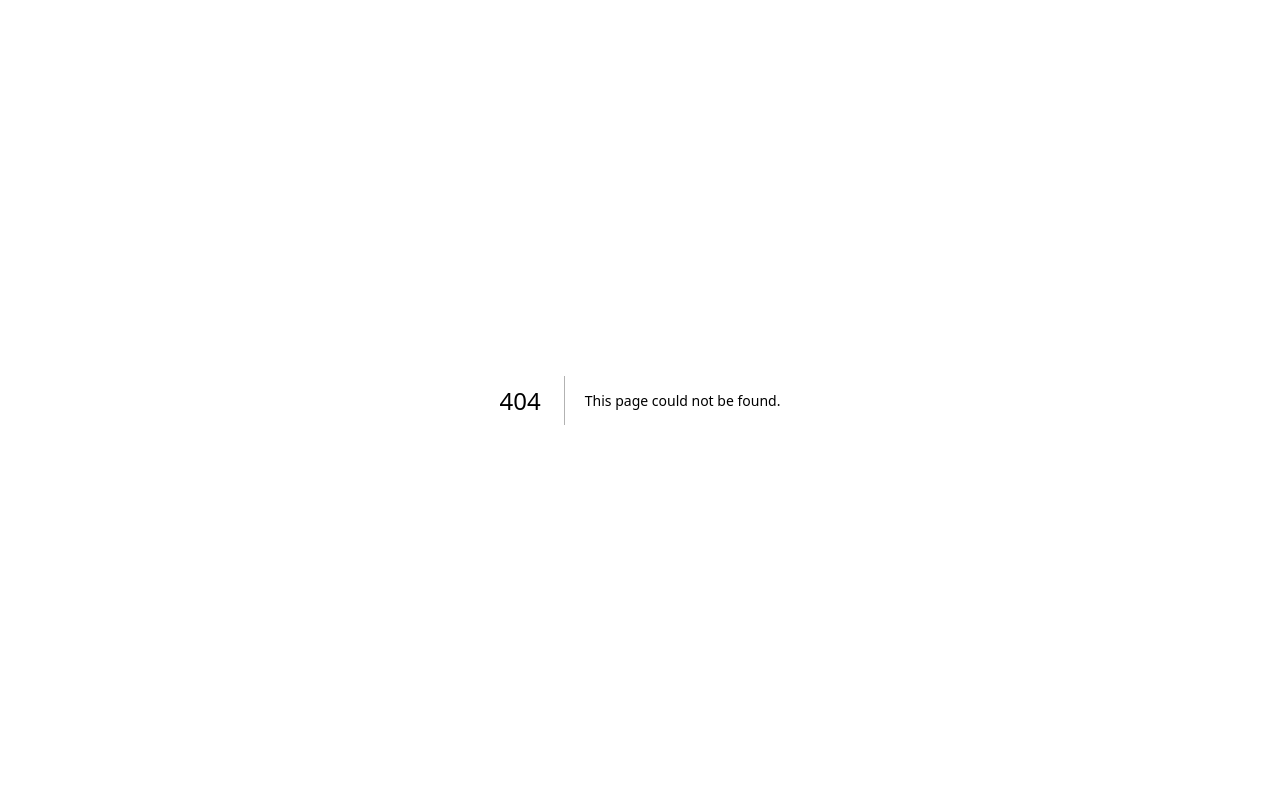
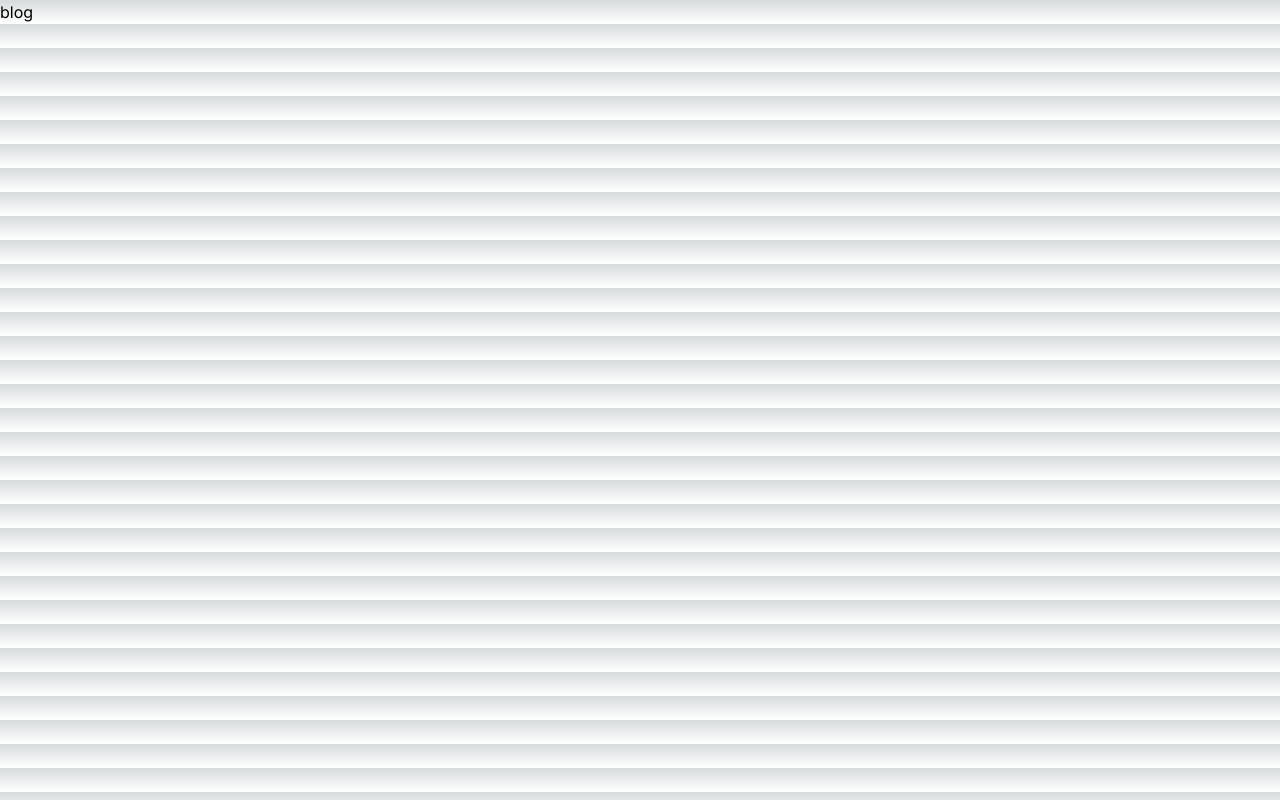
Before and after one commit to lazaro-contato/portfolio, a Next.js app: page /blog in a window 1280 px wide. Before the commit this address had no page. Built offline with nearby package versions, Linux system fonts and the light colour scheme.

Commit message:
feat: create blog page

```diff
--- /dev/null
+++ b/src/app/blog/page.tsx
@@ -0,0 +1,12 @@
+import React from "react";
+
+const Blog = () => {
+
+    return (
+        <main className={'flex flex-col gap-8'}>
+           blog
+        </main>
+    )
+}
+
+export default Blog
```
